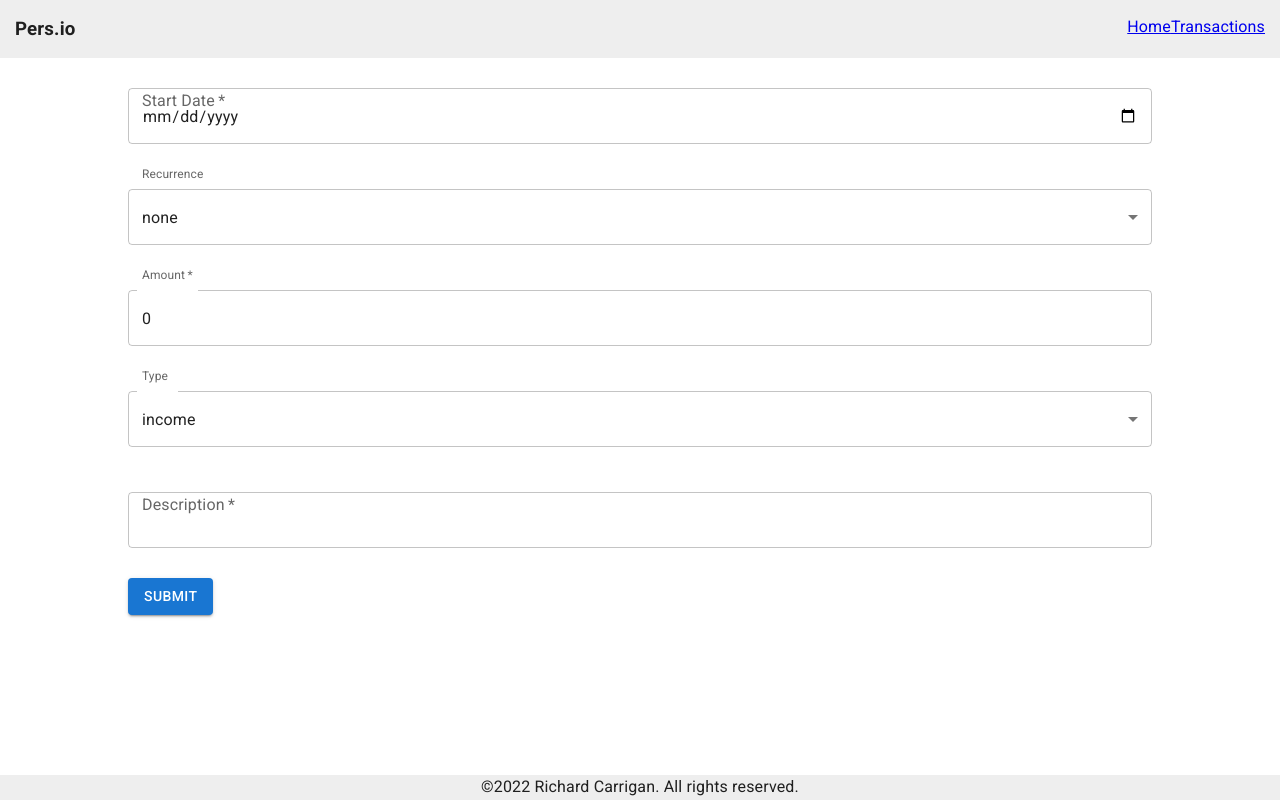
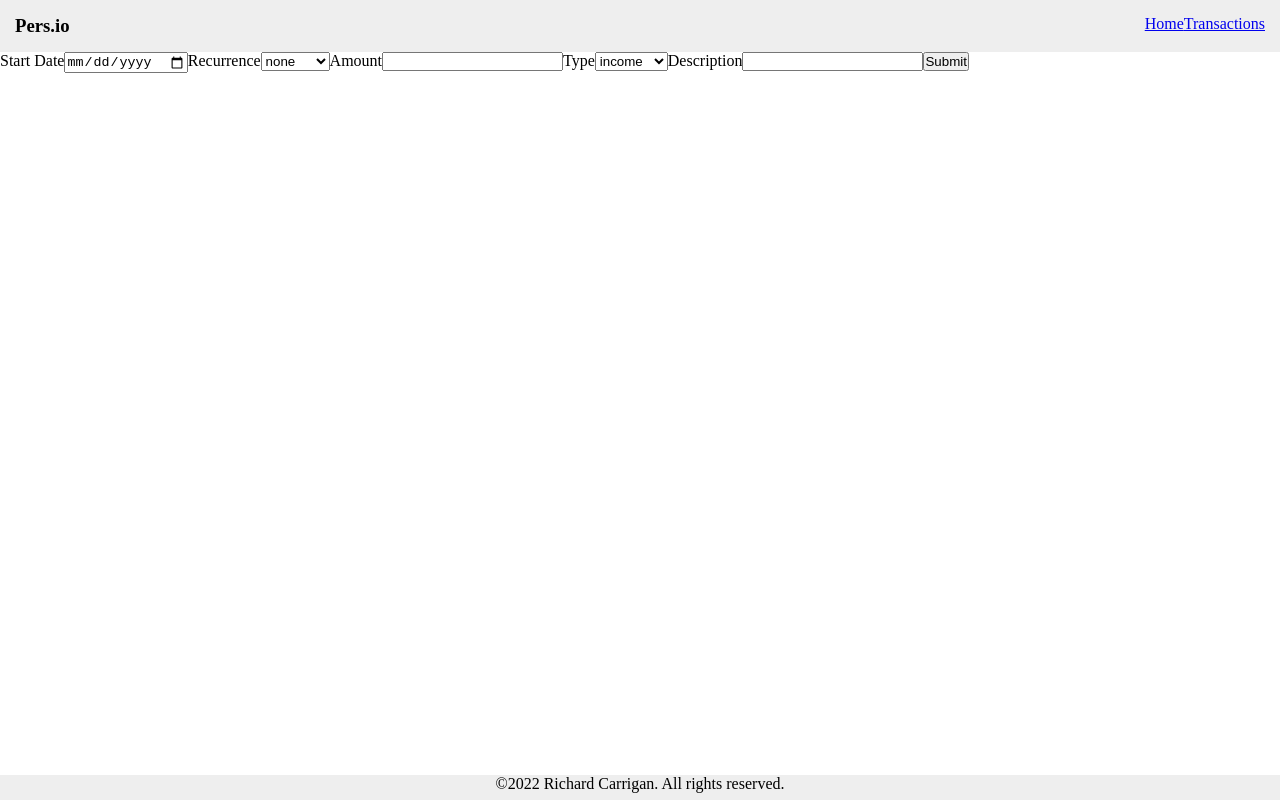
Before and after one commit to richardcarrigan/pers, a React (Create React App) app in the folder client/: page /form in a window 1280 px wide. Built offline with nearby package versions, Linux system fonts and the light colour scheme.

Commit message:
Remove Material UI

```diff
--- a/client/package.json
+++ b/client/package.json
@@ -4,10 +4,6 @@
   "private": true,
   "dependencies": {
     "@apollo/client": "^3.6.9",
-    "@emotion/react": "^11.7.1",
-    "@emotion/styled": "^11.6.0",
-    "@mui/icons-material": "^5.5.1",
-    "@mui/material": "^5.2.8",
     "graphql": "^16.6.0",
     "react": "^17.0.2",
     "react-dom": "^17.0.2",
--- a/client/src/App.js
+++ b/client/src/App.js
@@ -1,122 +1,22 @@
-import { useState } from 'react';
 import { BrowserRouter as Router, Routes, Route } from 'react-router-dom';
-import CssBaseline from '@mui/material/CssBaseline';
 
 import Home from './pages/Home';
+import Form from './pages/Form';
+import Transactions from './pages/Transactions';
 
 import Header from './components/Header';
-import Form from './components/Form';
-import Transactions from './pages/Transactions';
 import Footer from './components/Footer';
 
 function App() {
-  const [transactions, setTransactions] = useState([
-    {
-      id: 1,
-      description: 'Transaction 1',
-      recurrence: 'none',
-      amount: 10.53,
-      type: 'income',
-      startDate: '2021-01-01'
-    },
-    {
-      id: 2,
-      description: 'Transaction 2',
-      recurrence: 'monthly',
-      amount: 1250.0,
-      type: 'expense',
-      startDate: '2021-06-01'
-    },
-    {
-      id: 3,
-      description: 'Transaction 3',
-      recurrence: 'daily',
-      amount: 5.0,
-      type: 'expense',
-      startDate: '2021-12-01'
-    }
-  ]);
-
-  const [currentTrans, setCurrentTrans] = useState({
-    id: 0,
-    startDate: '',
-    recurrence: 'none',
-    amount: 0,
-    type: 'income',
-    description: ''
-  });
-
-  function onSubmit(newTransaction) {
-    let updatedTransactions = [];
-
-    if (currentTrans.id) {
-      updatedTransactions = [
-        ...transactions.slice(0, currentTrans.id - 1),
-        currentTrans,
-        ...transactions.slice(currentTrans.id)
-      ];
-    } else {
-      newTransaction.id = transactions.length + 1;
-      updatedTransactions = [...transactions, newTransaction];
-    }
-    setTransactions(updatedTransactions);
-    setCurrentTrans({
-      id: 0,
-      startDate: '',
-      recurrence: 'none',
-      amount: 0,
-      type: 'income',
-      description: ''
-    });
-  }
-
-  function onDelete(deletedTransaction) {
-    const updatedTransactions = transactions.filter(transaction => {
-      return transaction.id !== deletedTransaction.id;
-    });
-    setTransactions(updatedTransactions);
-  }
-
-  function onEdit(editTransaction) {
-    setCurrentTrans(editTransaction);
-  }
-
-  function onFormChange(e) {
-    const newTransaction = { ...currentTrans };
-    newTransaction[e.target.name] = e.target.value;
-    setCurrentTrans(newTransaction);
-  }
-
   return (
     <>
       <Router>
-        <CssBaseline enableColorScheme />
         <Header />
-        <div className='container'>
-          <Routes>
-            <Route path='/' element={<Home />} />
-            <Route
-              path='/form'
-              element={
-                <Form
-                  submitHandler={onSubmit}
-                  currentTrans={currentTrans}
-                  changeHandler={onFormChange}
-                />
-              }
-            />
-            <Route
-              path='/transactions'
-              element={
-                <Transactions
-                  transactions={transactions}
-                  editHandler={onEdit}
-                  deleteHandler={onDelete}
-                />
-              }
-            />
-          </Routes>
-        </div>
+        <Routes>
+          <Route path='/' element={<Home />} />
+          <Route path='/form' element={<Form />} />
+          <Route path='/transactions' element={<Transactions />} />
+        </Routes>
         <Footer />
       </Router>
     </>
--- a/client/src/components/Form.jsx
+++ /dev/null
@@ -1,112 +0,0 @@
-import { useState } from 'react';
-import {
-  Button,
-  FormControl,
-  InputLabel,
-  MenuItem,
-  Select,
-  TextField
-} from '@mui/material';
-
-function Form({ submitHandler, currentTrans, changeHandler }) {
-  const [formData, setFormData] = useState({
-    startDate: '',
-    recurrence: 'none',
-    amount: 0,
-    type: 'income',
-    description: ''
-  });
-  const { startDate, recurrence, amount, type, description } = formData;
-
-  const onChange = e => {
-    setFormData({ ...formData, [e.target.name]: e.target.value });
-  };
-
-  const handleSubmit = e => {
-    e.preventDefault();
-    submitHandler(formData);
-    setFormData({
-      startDate: '',
-      recurrence: 'none',
-      amount: 0,
-      type: 'income',
-      description: ''
-    });
-  };
-
-  return (
-    <form onSubmit={handleSubmit}>
-      <FormControl fullWidth>
-        <TextField
-          id='startDate'
-          label='Start Date'
-          name='startDate'
-          onChange={onChange}
-          required
-          type='date'
-          value={startDate}
-        />
-      </FormControl>
-      <FormControl fullWidth>
-        <InputLabel id='recurrence-label'>Recurrence</InputLabel>
-        <Select
-          labelId='recurrence-label'
-          id='recurrence'
-          onChange={onChange}
-          value={recurrence}
-          name='recurrence'
-          required
-        >
-          <MenuItem value='none'>none</MenuItem>
-          <MenuItem value='daily'>daily</MenuItem>
-          <MenuItem value='weekly'>weekly</MenuItem>
-          <MenuItem value='monthly'>monthly</MenuItem>
-          <MenuItem value='yearly'>yearly</MenuItem>
-        </Select>
-      </FormControl>
-      <FormControl fullWidth>
-        <TextField
-          id='amount'
-          label='Amount'
-          name='amount'
-          onChange={onChange}
-          required
-          type='number'
-          value={amount}
-        />
-      </FormControl>
-      <FormControl fullWidth>
-        <InputLabel id='type-label'>Type</InputLabel>
-        <Select
-          labelId='type-label'
-          id='type'
-          label='type'
-          name='type'
-          onChange={onChange}
-          required
-          value={type}
-        >
-          <MenuItem value='income'>income</MenuItem>
-          <MenuItem value='expense'>expense</MenuItem>
-        </Select>
-      </FormControl>
-      <FormControl fullWidth>
-        <TextField
-          variant='outlined'
-          id='description'
-          label='Description'
-          name='description'
-          onChange={onChange}
-          required
-          type='text'
-          value={description}
-        />
-      </FormControl>
-      <Button variant='contained' type='submit'>
-        Submit
-      </Button>
-    </form>
-  );
-}
-
-export default Form;
--- a/client/src/components/Transaction.jsx
+++ b/client/src/components/Transaction.jsx
@@ -1,78 +1,11 @@
-import { useState } from 'react';
-import {
-  ListItem,
-  ListItemText,
-  OutlinedInput,
-  InputAdornment
-} from '@mui/material';
-import EditIcon from '@mui/icons-material/Edit';
-import DeleteIcon from '@mui/icons-material/Delete';
-
-function Transaction({ transaction, balance, deleteHandler, editHandler }) {
-  const { startDate, description, amount, type } = transaction;
-
-  const [isEdit, setIsEdit] = useState(false);
-
-  const handleDelete = () => {
-    deleteHandler(transaction);
-  };
-
-  const handleEdit = () => {
-    setIsEdit(prevState => !prevState);
-  };
+export default function Transaction({ transaction }) {
+  const { startDate, description, amount } = transaction;
 
   return (
-    <ListItem>
-      <ListItemText
-        primary={
-          isEdit ? <OutlinedInput value={startDate} size='small' /> : startDate
-        }
-      />
-      <ListItemText
-        primary={
-          isEdit ? (
-            <OutlinedInput value={description} size='small' />
-          ) : (
-            description
-          )
-        }
-      />
-      <ListItemText
-        primary={
-          type === 'expense' ? (
-            isEdit ? (
-              <OutlinedInput
-                value={amount * -1}
-                type='number'
-                size='small'
-                startAdornment={
-                  <InputAdornment position='start'>$</InputAdornment>
-                }
-              />
-            ) : (
-              `$${amount * -1}`
-            )
-          ) : isEdit ? (
-            <OutlinedInput
-              value={amount}
-              type='number'
-              size='small'
-              startAdornment={
-                <InputAdornment position='start'>$</InputAdornment>
-              }
-            />
-          ) : (
-            `$${amount}`
-          )
-        }
-      />
-      <ListItemText
-        secondary={balance < 0 ? `-$${balance * -1}` : `$${balance}`}
-      />
-      <ListItemText primary={<EditIcon onClick={handleEdit} />} />
-      <ListItemText primary={<DeleteIcon onClick={handleDelete} />} />
-    </ListItem>
+    <li>
+      {startDate}
+      {description}
+      {amount}
+    </li>
   );
 }
-
-export default Transaction;
--- /dev/null
+++ b/client/src/pages/Form.jsx
@@ -0,0 +1,26 @@
+export default function Form() {
+  return (
+    <form>
+      <label htmlFor='startDate'>Start Date</label>
+      <input type='date' id='startDate' name='startDate' required />
+      <label htmlFor='recurrence'>Recurrence</label>
+      <select id='recurrence' name='recurrence' required>
+        <option value='none'>none</option>
+        <option value='daily'>daily</option>
+        <option value='weekly'>weekly</option>
+        <option value='monthly'>monthly</option>
+        <option value='yearly'>yearly</option>
+      </select>
+      <label htmlFor='amount'>Amount</label>
+      <input type='number' id='amount' name='amount' required />
+      <label htmlFor='type'>Type</label>
+      <select id='type' name='type' required>
+        <option value='income'>income</option>
+        <option value='expense'>expense</option>
+      </select>
+      <label htmlFor='description'>Description</label>
+      <input type='text' id='description' name='description' required />
+      <button type='submit'>Submit</button>
+    </form>
+  );
+}
--- a/client/src/pages/Transactions.jsx
+++ b/client/src/pages/Transactions.jsx
@@ -1,4 +1,3 @@
-import { List } from '@mui/material';
 import { Link } from 'react-router-dom';
 import { useQuery, gql } from '@apollo/client';
 import Transaction from '../components/Transaction';
@@ -15,17 +14,7 @@ const GET_TRANSACTIONS = gql`
   }
 `;
 
-function Transactions({ transactions, deleteHandler, editHandler }) {
-  let balance = 0;
-
-  const handleDelete = transaction => {
-    deleteHandler(transaction);
-  };
-
-  const handleEdit = transaction => {
-    editHandler(transaction);
-  };
-
+function Transactions() {
   const { loading, error, data } = useQuery(GET_TRANSACTIONS);
 
   if (loading) {
@@ -38,29 +27,14 @@ function Transactions({ transactions, deleteHandler, editHandler }) {
 
   return (
     <>
-      <div className='tableContainer'>
-        <List>
-          {data.transactions.map(transaction => {
-            balance =
-              transaction.type === 'income'
-                ? balance + transaction.amount
-                : balance - transaction.amount;
-
-            return (
-              <Transaction
-                transaction={transaction}
-                balance={balance}
-                deleteHandler={handleDelete}
-                editHandler={handleEdit}
-                key={transaction._id}
-              />
-            );
-          })}
-        </List>
-      </div>
-      <div>
-        <Link to='/form'>Add new transaction</Link>
-      </div>
+      <ul>
+        {data.transactions.map(transaction => {
+          return (
+            <Transaction transaction={transaction} key={transaction._id} />
+          );
+        })}
+      </ul>
+      <Link to='/form'>Add new transaction</Link>
     </>
   );
 }
```
Also changed, not shown: 1 other file (tests, documents, lock files or other folders).
